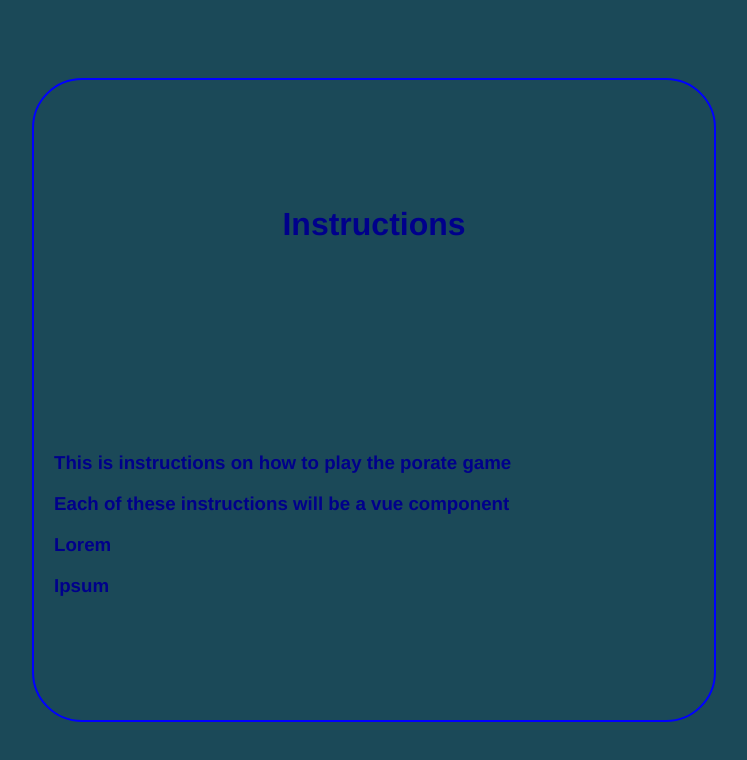
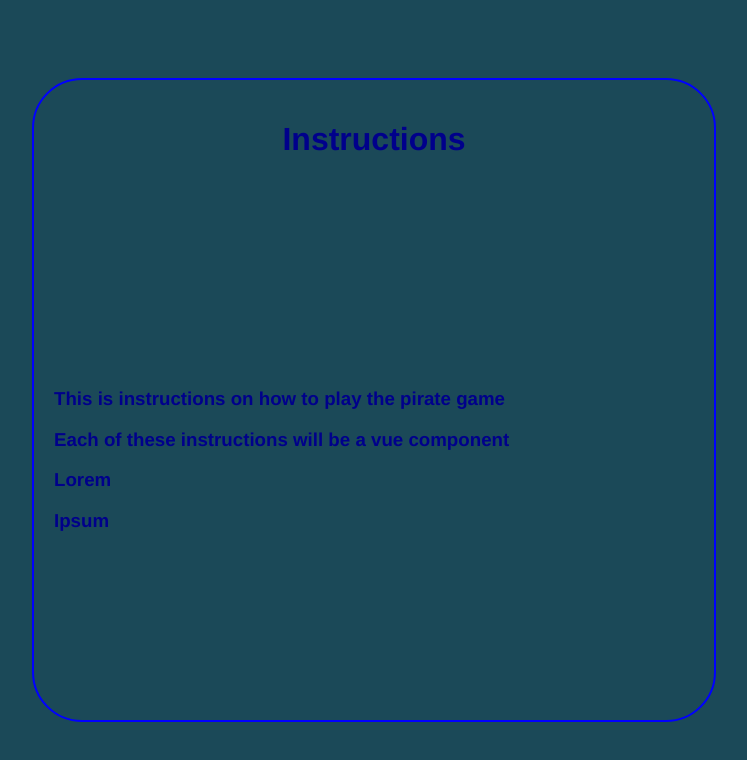
Before and after one commit to ElipticNight/pirate-client, a Vue app: page /instructions in a window 1280 px wide. Shown: the top 760 px of the page, without its empty margins (266-1013 px from the left). Built offline with nearby package versions, Linux system fonts and the light colour scheme; no server answers.

Commit message:
updated instructions with new base layout

```diff
--- a/src/views/Instructions.vue
+++ b/src/views/Instructions.vue
@@ -1,12 +1,16 @@
 <template>
   <div class="base-window">
     <div class="base-container">
-      <h1>Instructions</h1>
-      <div class="instructions">
-      <h3>This is instructions on how to play the porate game</h3>
-      <h3>Each of these instructions will be a vue component</h3>
-      <h3>Lorem</h3>
-      <h3>Ipsum</h3>
+      <div class="base-title">
+        <h1>Instructions</h1>
+      </div>
+      <div class="base-content">
+        <div class="instructions">
+          <h3>This is instructions on how to play the pirate game</h3>
+          <h3>Each of these instructions will be a vue component</h3>
+          <h3>Lorem</h3>
+          <h3>Ipsum</h3>
+        </div>
       </div>
     </div>
   </div>
```
